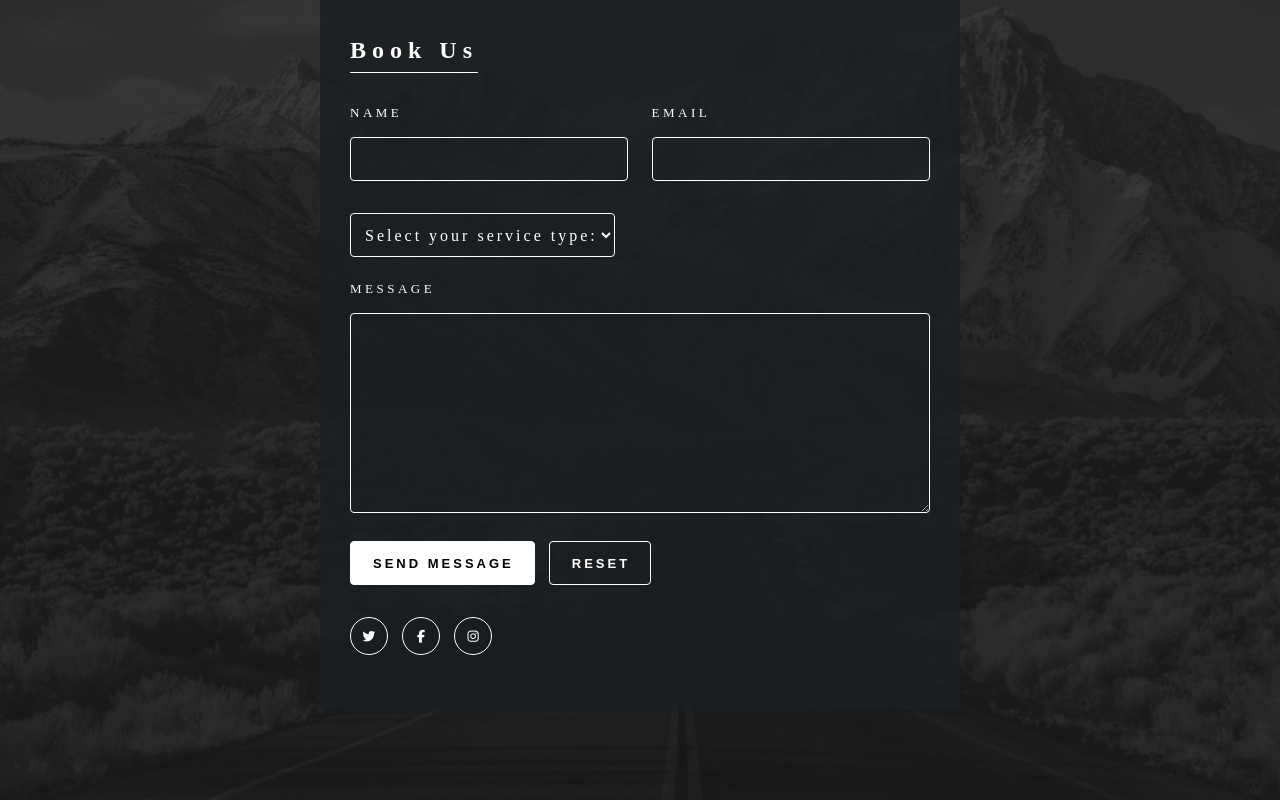
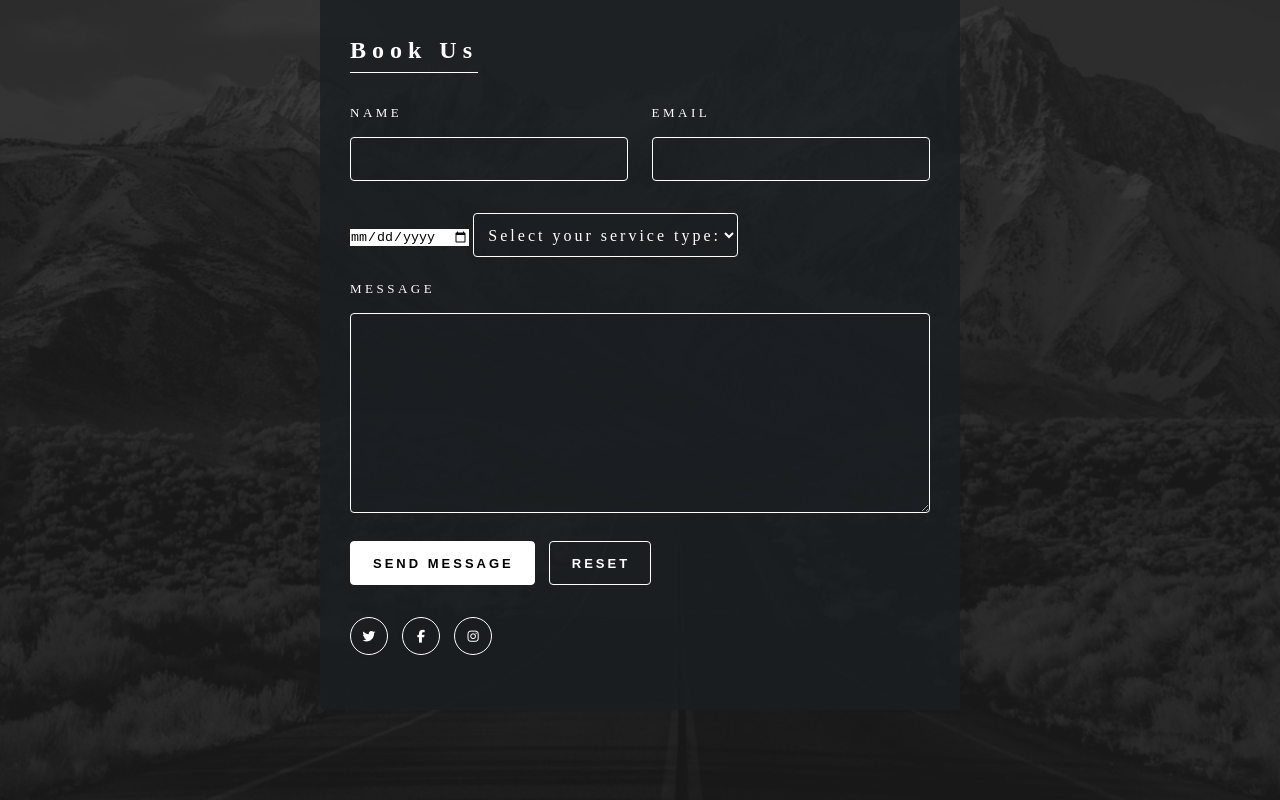
Before and after one commit to saimuer/Will-Photography, a plain HTML site: page index.html in a window 1280 px wide. Shown: the part 3194-3994 px from the top of the page. Drawn offline with Linux system fonts and the light colour scheme; a web font is replaced by a local one.

Commit message:
Update index.html

```diff
--- a/index.html
+++ b/index.html
@@ -139,6 +139,7 @@
               </div>
             </div>
             <div class="full">
+                <input id="date" type="date" required>
                 <select id="ServiceOptions" name="Service Options">
                     <option disabled selected style="display:none" required>Select your service type:</option>
                     <option>Wedding</option>
```
